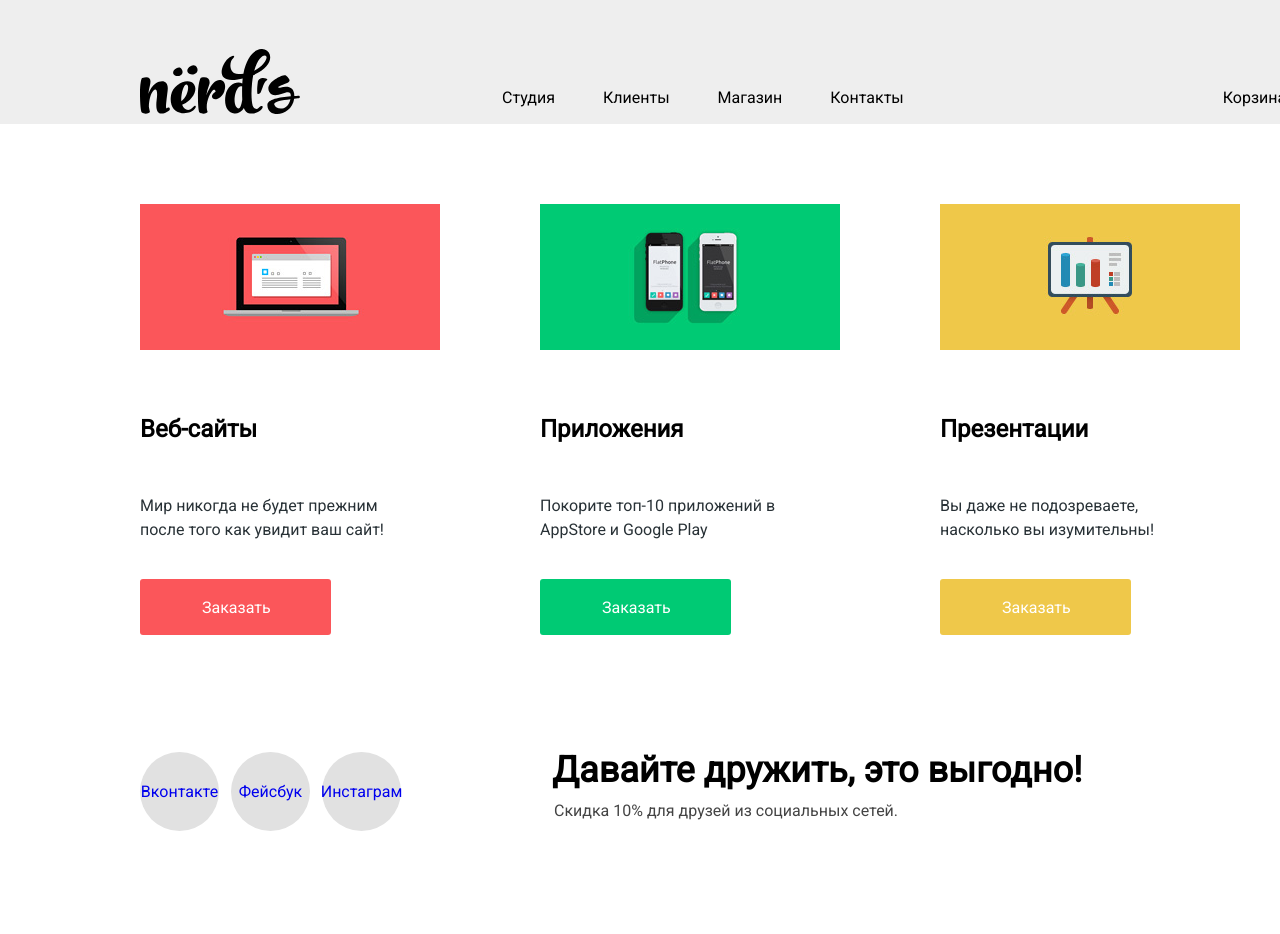
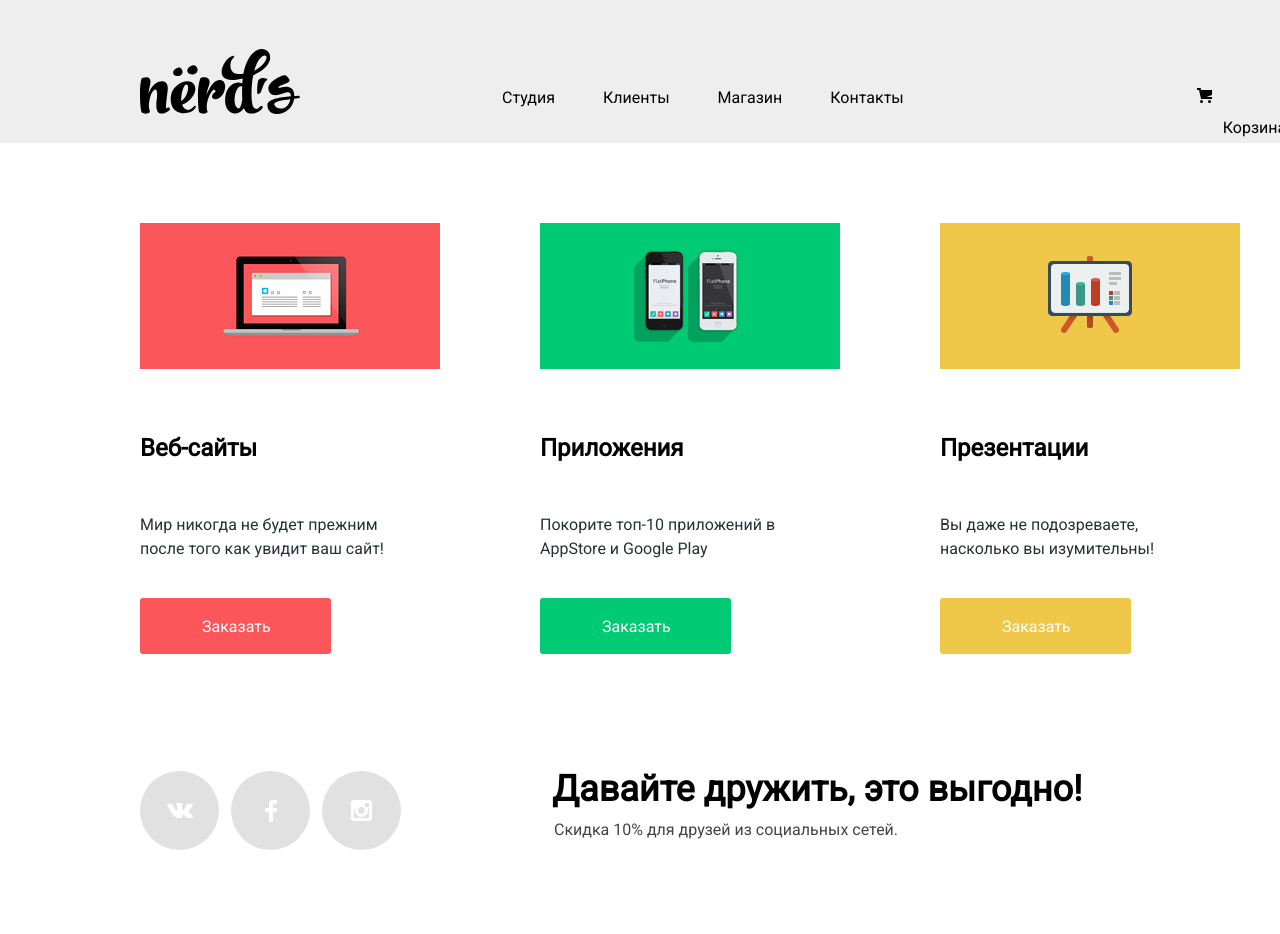
Before and after one commit to Evgeny67/1076491-nerds-25, a plain HTML site: page index.html in a window 1280 px wide. Shown: the top 934 px of the page. Drawn offline with nearby package versions, Linux system fonts and the light colour scheme.

Commit message:
Добавлены исправления по комментариям

```diff
--- a/index.html
+++ b/index.html
@@ -31,15 +31,19 @@
                     </ul>
                     <ul class="user-navigation">
                         <li>
-                            <!--<img src="img/basket-icon.svg" width="15" height="15" alt="Корзина">-->
-                            <a href="cart.html">Корзина</a>
+                            <svg xmlns="http://www.w3.org/2000/svg" width="15" height="15" viewBox="0 0 15 15">
+                                <circle cx="4.5" cy="13.5" r="1.5"/>
+                                <circle cx="12.5" cy="13.5" r="1.5"/>
+                                <path d="M15 2H4.07l-.422-2H0v2h2.031l1.985 9H15V9H9.441L15 6.951z"/>
+                            </svg>
+                            <a class="basket" href="cart.html">Корзина</a>
                         </li>
                     </ul>
                 </div>
             </div>
         </nav>
     </header>
-    <main class="container-main">
+    <main>
         <section class="service">
             <h2 class="visually-hidden">Услуги</h2>
             <ul class="service-list">
@@ -68,18 +72,24 @@
         <div class="container">
             <ul class="footer-social">
                 <li>
-                    <a class="social-button" href="#">Вконтакте
-                        <!--<img src="img/vk-icon.svg" width="26" height="15" alt="Вконтакте">-->
+                    <a class="social-vk" href="#"><span class="visually-hidden">Вконтакте</span>
+                        <svg xmlns="http://www.w3.org/2000/svg" width="26" height="15" viewBox="0 0 26 15">
+                            <path fill="#FFF" d="M16.138 11.51c.956-.309 2.18 2.04 3.483 2.939.978.681 1.727.534 1.727.534l3.473-.05s1.815-.112.957-1.554c-.071-.12-.503-1.069-2.585-3.022-2.177-2.043-1.882-1.712.739-5.244 1.597-2.153 2.236-3.468 2.036-4.028-.192-.539-1.365-.399-1.365-.399L20.69.713c-.381.001-.704.119-.851.515-.003.004-.621 1.666-1.445 3.079-1.741 2.989-2.436 3.148-2.724 2.961-.661-.433-.494-1.737-.494-2.664 0-2.897.432-4.105-.846-4.417-.427-.104-.739-.172-1.828-.182-1.392-.021-2.574 0-3.244.329-.445.223-.786.712-.579.74.26.035.843.16 1.155.586.401.552.389 1.789.389 1.789s.229 3.411-.54 3.834c-.528.29-1.25-.302-2.803-3.016-.793-1.388-1.392-2.922-1.392-2.922s-.116-.285-.326-.441c-.25-.185-.6-.244-.6-.244L.848.684S.29.7.085.946c-.182.218-.015.668-.015.668s2.909 6.881 6.203 10.347c3.02 3.182 6.452 2.971 6.452 2.971h1.555s.469-.054.709-.312c.224-.24.214-.691.214-.691s-.031-2.109.935-2.419z"/>
+                        </svg>
                     </a>
                 </li>
                 <li>
-                    <a class="social-button" href="#">Фейсбук
-                        <!--<img src="img/fb-icon.svg" width="12" height="22" alt="Фейсбук">-->
+                    <a class="social-fb" href="#"><span class="visually-hidden">Фейсбук</span>
+                        <svg xmlns="http://www.w3.org/2000/svg" width="12" height="22" viewBox="0 0 12 22">
+                            <path fill="#FFF" d="M12 4V0H8a4 4 0 0 0-4 4v4H0v4h4v10h4V12h4V8H8V4h4z"/>
+                        </svg>
                     </a>
                 </li>
                 <li>
-                    <a class="social-button" href="#">Инстаграм
-                        <!--<img src="img/insta-icon.svg" width="21" height="21" alt="Инстаграм">-->
+                    <a class="social-insta" href="#"><span class="visually-hidden">Инстаграм</span>
+                        <svg xmlns="http://www.w3.org/2000/svg" width="21" height="21" viewBox="0 0 21 21">
+                            <path fill="#fff" d="M18 0H3C1.35 0 0 1.35 0 3v15c0 1.65 1.35 3 3 3h15c1.65 0 3-1.35 3-3V3c0-1.65-1.35-3-3-3zm-7.5 7c1.93 0 3.5 1.57 3.5 3.5S12.43 14 10.5 14 7 12.43 7 10.5 8.57 7 10.5 7zM18 18H3V9h1.181A6.504 6.504 0 0 0 4 10.5a6.5 6.5 0 1 0 13 0 6.45 6.45 0 0 0-.181-1.5H18zm0-11h-4V3h4z"/>
+                        </svg>
                     </a>
                 </li>
             </ul>
```
Also changed, not shown: catalog.html (+26 -18 lines).
